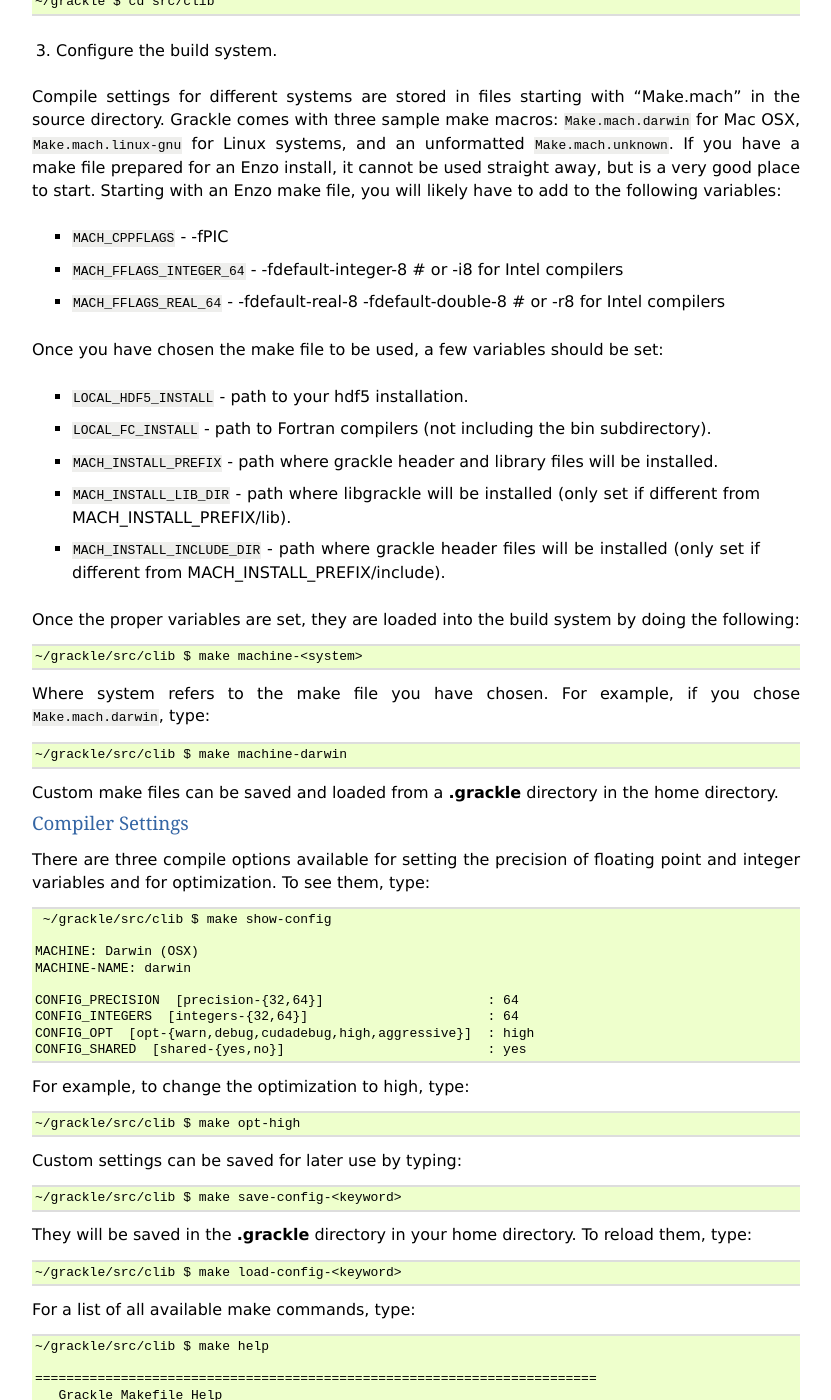
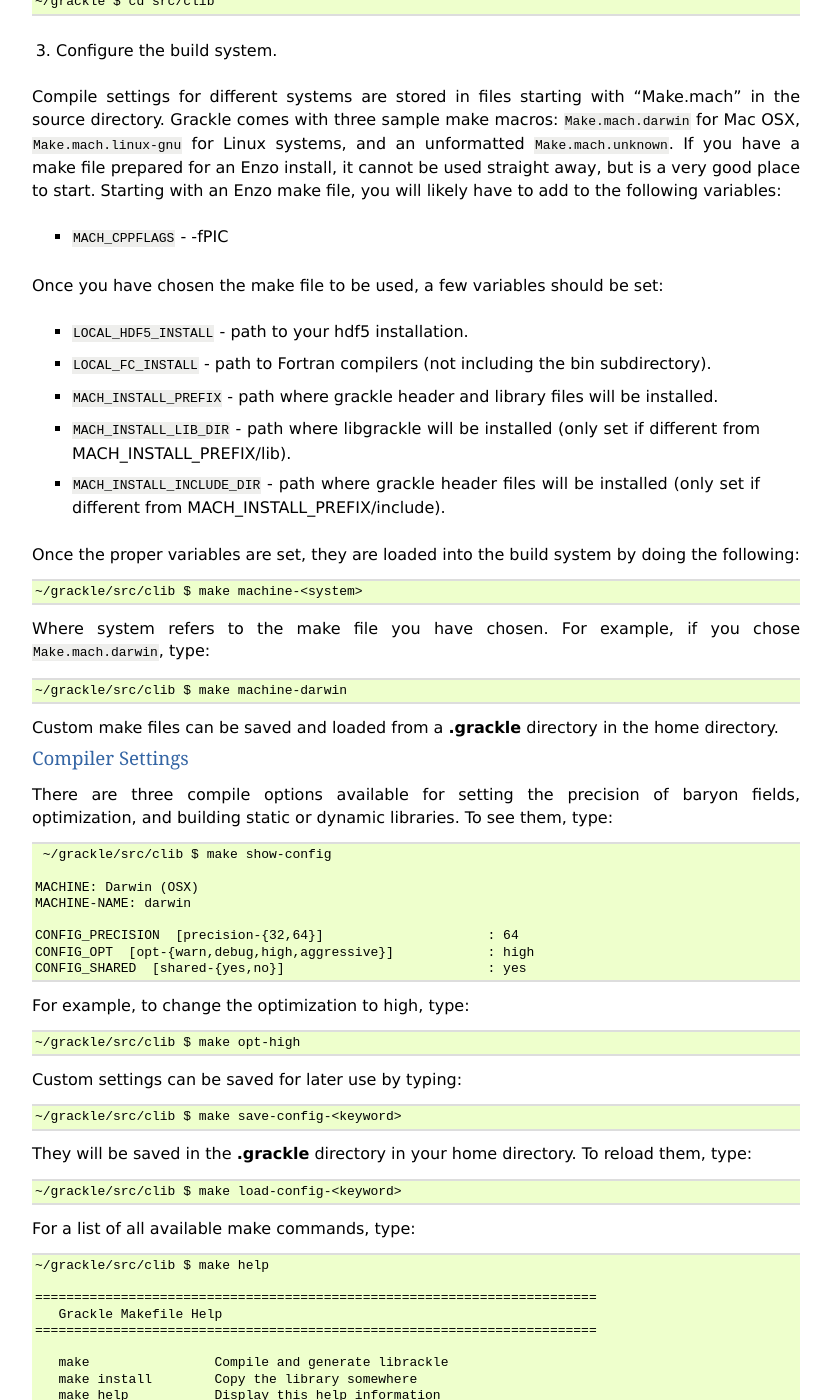
Before and after one commit to grackle-project/grackle, a Sphinx documentation site: the page built from doc/source/Installation.rst, in a window 1280 px wide and 1400 px high, scrolled down 854 px. Shown: the whole window, without its empty margins (48-879 px from the left). Built offline with Sphinx 7.4.7, drawn with Linux system fonts in a browser that asks for light colours; pages that are not in the unit, such as notebooks, are missing from menus; some of the changed text lies outside the part shown.

Commit message:
Updating installation docs.

```diff
--- a/doc/source/Installation.rst
+++ b/doc/source/Installation.rst
@@ -34,7 +34,7 @@ installed, grackle can be obtained with the following command:
 
 ::
 
-    ~ $ hg clone https://bitbucket.org/brittonsmith/grackle
+    ~ $ hg clone https://bitbucket.org/grackle/grackle
 
 Building
 --------
@@ -67,10 +67,6 @@ very good place to start.  Starting with an Enzo make file, you will likely
 have to add to the following variables:
 
     * ``MACH_CPPFLAGS`` - -fPIC
-
-    * ``MACH_FFLAGS_INTEGER_64`` - -fdefault-integer-8 # or -i8 for Intel compilers
-
-    * ``MACH_FFLAGS_REAL_64`` - -fdefault-real-8 -fdefault-double-8 # or -r8 for Intel compilers
 
 Once you have chosen the make file to be used, a few variables should be set:
 
@@ -109,8 +105,8 @@ Compiler Settings
 +++++++++++++++++
 
 There are three compile options available for setting the precision of
-floating point and integer variables and for optimization.  To see them,
-type:
+baryon fields, optimization, and building static or dynamic libraries.
+To see them, type:
 
 .. highlight:: none
 
@@ -122,8 +118,7 @@ type:
    MACHINE-NAME: darwin
 
    CONFIG_PRECISION  [precision-{32,64}]                     : 64
-   CONFIG_INTEGERS  [integers-{32,64}]                       : 64
-   CONFIG_OPT  [opt-{warn,debug,cudadebug,high,aggressive}]  : high
+   CONFIG_OPT  [opt-{warn,debug,high,aggressive}]            : high
    CONFIG_SHARED  [shared-{yes,no}]                          : yes
 
 For example, to change the optimization to high, type:
```
